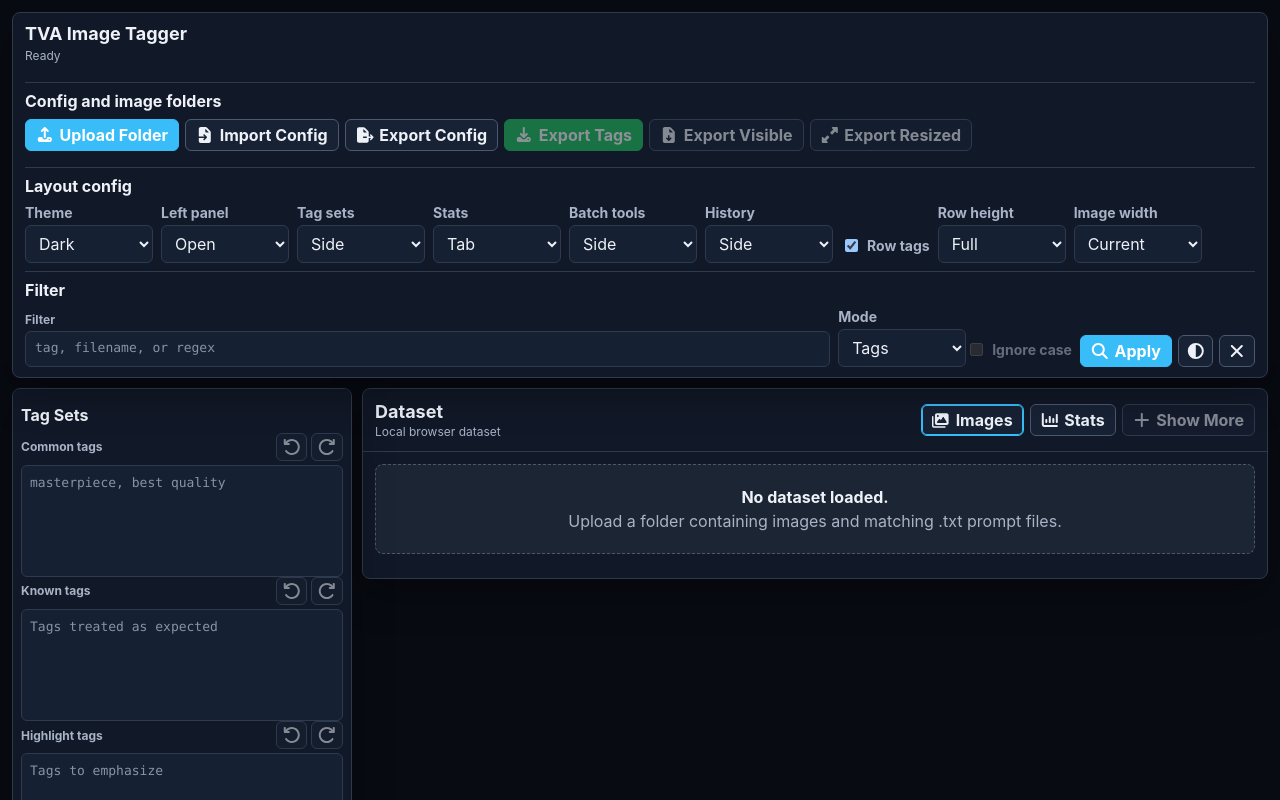
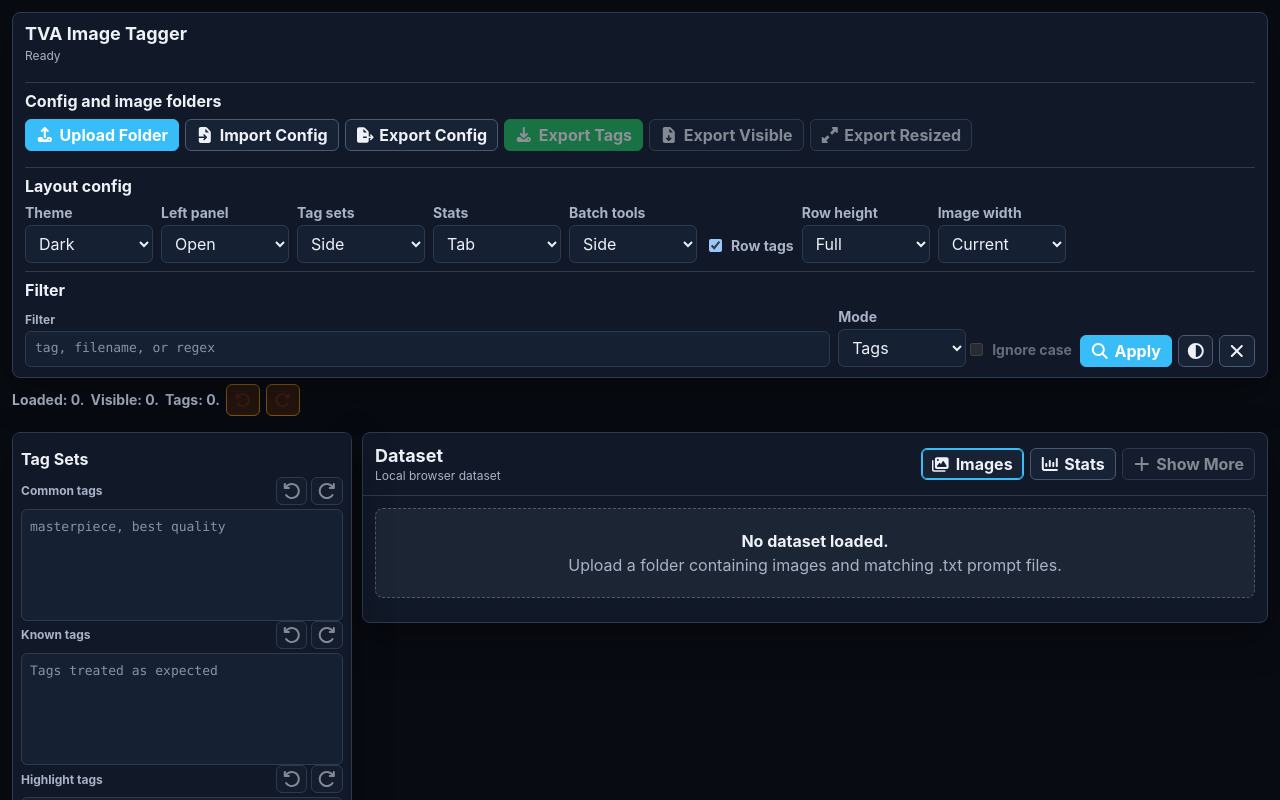
Before and after one commit to kovila77/tva-project, a Nuxt app: page / in a window 1280 px wide. Shown: the top 800 px of the page. Built offline with nearby package versions, Linux system fonts and the light colour scheme.

Commit message:
replaced history with status bar

```diff
--- a/app/components/AppHeader.vue
+++ b/app/components/AppHeader.vue
@@ -1,5 +1,5 @@
 <template>
-  <header class="app-header" title="Dataset files are loaded into browser memory. Source files are not modified.">
+  <header ref="headerElement" class="app-header" title="Dataset files are loaded into browser memory. Source files are not modified.">
     <div class="app-header__topline">
       <div class="app-header__brand">
         <h1>TVA Image Tagger</h1>
@@ -41,6 +41,7 @@
 </template>
 
 <script setup lang="ts">
+import { nextTick, onBeforeUnmount, onMounted, ref } from "vue";
 import AppIcon from "~/components/AppIcon.vue";
 import QuickControls from "~/components/QuickControls.vue";
 import { useImageTaggerContext } from "~/composables/useImageTagger";
@@ -60,13 +61,34 @@ const {
   onFolderSelected,
   onConfigSelected
 } = useImageTaggerContext();
+
+const headerElement = ref<HTMLElement | null>(null);
+let resizeObserver: ResizeObserver | null = null;
+
+function updateHeaderOffset(): void {
+  const height = headerElement.value?.offsetHeight ?? 0;
+  document.documentElement.style.setProperty("--app-header-height", `${height}px`);
+}
+
+onMounted(() => {
+  void nextTick(updateHeaderOffset);
+  if (headerElement.value) {
+    resizeObserver = new ResizeObserver(updateHeaderOffset);
+    resizeObserver.observe(headerElement.value);
+  }
+});
+
+onBeforeUnmount(() => {
+  resizeObserver?.disconnect();
+  document.documentElement.style.removeProperty("--app-header-height");
+});
 </script>
 
 <style scoped lang="scss">
 .app-header {
   position: sticky;
   top: 0;
-  z-index: 30;
+  z-index: 1000;
   max-height: calc(100vh - 16px);
   overflow: auto;
   display: flex;
--- a/app/components/ImageTaggerApp.client.vue
+++ b/app/components/ImageTaggerApp.client.vue
@@ -1,6 +1,7 @@
 <template>
   <div class="app-layout image-tagger" :data-theme="config.theme" :class="layoutClasses">
     <AppHeader />
+    <RuntimeStatusBar />
 
     <main
       class="image-tagger__workspace"
@@ -18,6 +19,7 @@
 import AppHeader from "~/components/AppHeader.vue";
 import DatasetPanel from "~/components/DatasetPanel.vue";
 import ImageViewer from "~/components/ImageViewer.vue";
+import RuntimeStatusBar from "~/components/RuntimeStatusBar.vue";
 import SidePanel from "~/components/SidePanel.vue";
 import { provideImageTagger } from "~/composables/useImageTagger";
 
--- a/app/components/QuickControls.vue
+++ b/app/components/QuickControls.vue
@@ -38,13 +38,6 @@
           <select v-model="config.batchToolsPlacement" class="control" title="Choose whether batch tools are shown in the side panel or as a dataset tab.">
             <option value="side">Side</option>
             <option value="tab">Tab</option>
-          </select>
-        </label>
-        <label class="field compact">
-          <span>History</span>
-          <select v-model="config.historyPlacement" class="control" title="Choose whether undo/redo history preview is shown in the top controls or side panel.">
-            <option value="side">Side</option>
-            <option value="top">Top</option>
           </select>
         </label>
         <label class="check-field" title="Show the clickable tag chips beside each image. Hide this to make the image/editor columns wider.">
@@ -120,15 +113,11 @@
       </div>
     </details>
 
-    <div v-if="config.historyPlacement === 'top'" class="quick-controls__history">
-      <HistoryPanel />
-    </div>
   </div>
 </template>
 
 <script setup lang="ts">
 import AppIcon from "~/components/AppIcon.vue";
-import HistoryPanel from "~/components/HistoryPanel.vue";
 import ImageDimensionControl from "~/components/ImageDimensionControl.vue";
 import TagField from "~/components/TagField.vue";
 import TagSetFields from "~/components/TagSetFields.vue";
@@ -185,10 +174,6 @@ const {
     padding-top: 8px;
   }
 
-  &__history {
-    border-top: 1px solid var(--border);
-    padding-top: 8px;
-  }
 }
 
 @media (max-width: 860px) {
--- /dev/null
+++ b/app/components/RuntimeStatusBar.vue
@@ -0,0 +1,48 @@
+<template>
+  <div class="runtime-status-bar">
+    <span>Loaded: {{ images.length }}.</span>
+    <span>Visible: {{ visibleImages.length }}.</span>
+    <span>Tags: {{ tagStats.length }}.</span>
+    <button class="btn warn icon-btn" type="button" :title="undoTitle" aria-label="Undo" :disabled="!history.past.length" @click="undoDataset"><AppIcon name="undo" class="icon" /></button>
+    <button class="btn warn icon-btn" type="button" :title="redoTitle" aria-label="Redo" :disabled="!history.future.length" @click="redoDataset"><AppIcon name="redo" class="icon" /></button>
+  </div>
+</template>
+
+<script setup lang="ts">
+import AppIcon from "~/components/AppIcon.vue";
+import { useImageTaggerContext } from "~/composables/useImageTagger";
+
+const {
+  images,
+  visibleImages,
+  tagStats,
+  history,
+  undoTitle,
+  redoTitle,
+  undoDataset,
+  redoDataset
+} = useImageTaggerContext();
+</script>
+
+<style scoped lang="scss">
+.runtime-status-bar {
+  position: sticky;
+  top: var(--app-header-height, 0);
+  z-index: 999;
+  display: flex;
+  flex-wrap: wrap;
+  align-items: center;
+  justify-content: flex-start;
+  gap: 6px;
+  margin: 0;
+  padding: 6px 0;
+  color: var(--muted);
+  font-size: 14px;
+  font-weight: 700;
+  line-height: 1;
+
+  span {
+    white-space: nowrap;
+  }
+}
+</style>
--- a/app/components/SidePanel.vue
+++ b/app/components/SidePanel.vue
@@ -13,7 +13,6 @@
     </details>
 
     <BatchTools v-if="config.batchToolsPlacement === 'side'" />
-    <HistoryPanel v-if="config.historyPlacement === 'side'" />
 
     <details v-if="config.statsPlacement === 'side'" open>
       <summary title="Tag count statistics. Long natural-language tags wrap instead of being clipped.">Tag Statistics</summary>
@@ -25,7 +24,6 @@
 <script setup lang="ts">
 import { onBeforeUnmount } from "vue";
 import BatchTools from "~/components/BatchTools.vue";
-import HistoryPanel from "~/components/HistoryPanel.vue";
 import TagSetFields from "~/components/TagSetFields.vue";
 import TagStatsList from "~/components/TagStatsList.vue";
 import { useImageTaggerContext } from "~/composables/useImageTagger";
--- a/app/composables/useImageTagger.ts
+++ b/app/composables/useImageTagger.ts
@@ -122,7 +122,6 @@ function createImageTaggerContext() {
     && (
       config.tagSetsPlacement === "side"
       || config.batchToolsPlacement === "side"
-      || config.historyPlacement === "side"
       || config.statsPlacement === "side"
     )
   ));
--- a/app/config/default-config.json
+++ b/app/config/default-config.json
@@ -13,7 +13,6 @@
   "tagSetsPlacement": "side",
   "statsPlacement": "tab",
   "batchToolsPlacement": "side",
-  "historyPlacement": "side",
   "sidePanelWidth": 340,
   "showTagsColumn": true,
   "imageRowHeightMode": "full",
--- a/app/types/imageTagger.ts
+++ b/app/types/imageTagger.ts
@@ -4,7 +4,6 @@ export type SidePanelMode = "open" | "hidden";
 export type TagSetsPlacement = "side" | "top" | "hidden";
 export type StatsPlacement = "tab" | "side" | "hidden";
 export type BatchToolsPlacement = "tab" | "side";
-export type HistoryPlacement = "top" | "side";
 export type ImageRowHeightMode = "full" | "fixed";
 export type ImageWidthMode = "current" | "fixed";
 export type MainTab = "images" | "stats" | "batch";
@@ -35,7 +34,6 @@ export interface AppConfig {
   tagSetsPlacement: TagSetsPlacement;
   statsPlacement: StatsPlacement;
   batchToolsPlacement: BatchToolsPlacement;
-  historyPlacement: HistoryPlacement;
   sidePanelWidth: number;
   showTagsColumn: boolean;
   imageRowHeightMode: ImageRowHeightMode;
--- a/app/utils/config.ts
+++ b/app/utils/config.ts
@@ -2,7 +2,6 @@ import type {
   AppConfig,
   BatchToolsPlacement,
   FilterMode,
-  HistoryPlacement,
   ImageRowHeightMode,
   ImageWidthMode,
   SidePanelMode,
@@ -14,7 +13,6 @@ import type {
 const tagSetPlacements: TagSetsPlacement[] = ["side", "top", "hidden"];
 const statsPlacements: StatsPlacement[] = ["tab", "side", "hidden"];
 const batchToolsPlacements: BatchToolsPlacement[] = ["tab", "side"];
-const historyPlacements: HistoryPlacement[] = ["top", "side"];
 const imageRowHeightModes: ImageRowHeightMode[] = ["full", "fixed"];
 const imageWidthModes: ImageWidthMode[] = ["current", "fixed"];
 const defaultFixedRowHeight = 360;
@@ -39,7 +37,6 @@ export function normalizeConfig(source: ConfigSource = {}): AppConfig {
     tagSetsPlacement: includesValue(tagSetPlacements, source.tagSetsPlacement) ? source.tagSetsPlacement : "side",
     statsPlacement: includesValue(statsPlacements, source.statsPlacement) ? source.statsPlacement : "tab",
     batchToolsPlacement: includesValue(batchToolsPlacements, source.batchToolsPlacement) ? source.batchToolsPlacement : "side",
-    historyPlacement: includesValue(historyPlacements, source.historyPlacement) ? source.historyPlacement : "side",
     sidePanelWidth: normalizeSidePanelWidth(source.sidePanelWidth),
     showTagsColumn: source.showTagsColumn !== false,
     imageRowHeightMode: includesValue(imageRowHeightModes, source.imageRowHeightMode) ? source.imageRowHeightMode : "full",
--- a/app/utils/tagDataset.ts
+++ b/app/utils/tagDataset.ts
@@ -171,7 +171,6 @@ export function makeDatasetSnapshot(config: AppConfig): AppConfig {
     tagSetsPlacement: config.tagSetsPlacement,
     statsPlacement: config.statsPlacement,
     batchToolsPlacement: config.batchToolsPlacement,
-    historyPlacement: config.historyPlacement,
     sidePanelWidth: config.sidePanelWidth,
     showTagsColumn: config.showTagsColumn,
     imageRowHeightMode: config.imageRowHeightMode,
```
Also changed, not shown: app/components/HistoryPanel.vue (deleted, +0 -143 lines).
